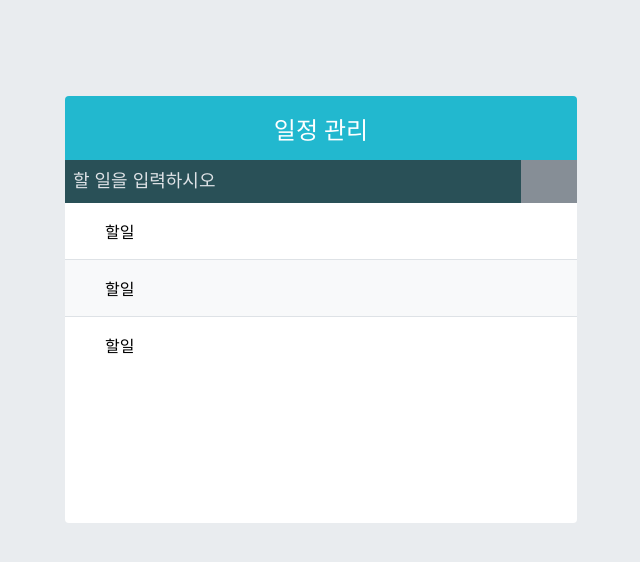
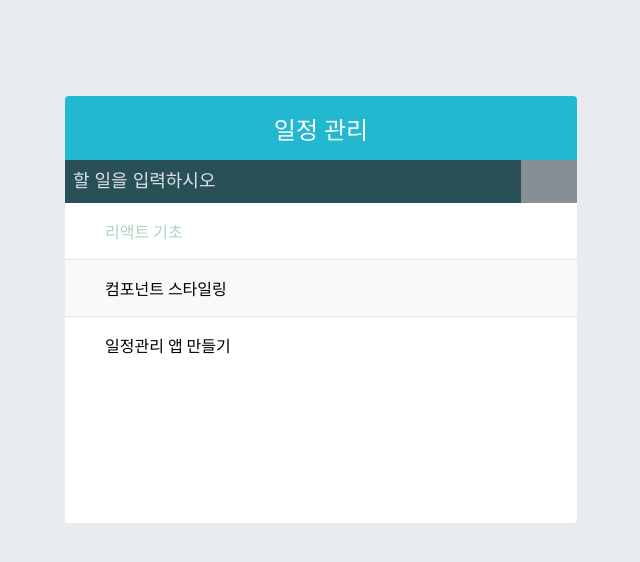
Before and after one commit to SumSumCorn/todo-app, a React (Create React App) app: page / in a window 1280 px wide. Shown: the top 562 px of the page, without its empty margins (319-959 px from the left). Built offline with nearby package versions, Linux system fonts and the light colour scheme; some icons are missing.

Commit message:
할일 추가 기능 구현

```diff
--- a/src/App.js
+++ b/src/App.js
@@ -1,13 +1,46 @@
-import React from 'react';
+import React, { useCallback, useRef, useState } from 'react';
 import TodoTemplate from './components/TodoTemplate';
 import TodoInsert from './components/TodoInsert';
 import TodoList from './components/TodoList';
 
 const App = () => {
+  const [todos, setTodos] = useState([
+    {
+      id: 1,
+      text: '리액트 기초',
+      checked: true,
+    },
+    {
+      id: 2,
+      text: '컴포넌트 스타일링',
+      checked: false,
+    },
+    {
+      id: 3,
+      text: '일정관리 앱 만들기',
+      checked: false,
+    },
+  ]);
+
+  const nextId = useRef(4);
+
+  const onInsert = useCallback(
+    (text) => {
+      const todo = {
+        id: nextId.current,
+        text,
+        checked: false,
+      };
+      setTodos(todos.concat(todo));
+      nextId.current += 1;
+    },
+    [todos],
+  );
+
   return (
     <TodoTemplate>
-      <TodoInsert />
-      <TodoList />
+      <TodoInsert onInsert={onInsert} />
+      <TodoList todos={todos} />
     </TodoTemplate>
   );
 };
--- a/src/components/TodoInsert.js
+++ b/src/components/TodoInsert.js
@@ -1,11 +1,29 @@
-import React from 'react';
+import React, { useCallback, useState } from 'react';
 import { MdAdd } from 'react-icons/all';
 import './TodoInsert.scss';
 
-const TodoInsert = () => {
+const TodoInsert = ({ onInsert }) => {
+  const [value, setValue] = useState('');
+
+  const onChange = useCallback((e) => {
+    setValue(e.target.value);
+  }, []);
+
+  const onSubmit = useCallback(
+    (e) => {
+      onInsert(value);
+      setValue('');
+      e.preventDefault();
+    },
+    [onInsert, value],
+  );
   return (
-    <form className="TodoInsert">
-      <input placeholder="할 일을 입력하시오" />
+    <form className="TodoInsert" onSubmit={onSubmit}>
+      <input
+        placeholder="할 일을 입력하시오"
+        value={value}
+        onChange={onChange}
+      />
       <button type="submit">
         <MdAdd />
       </button>
--- a/src/components/TodoList.js
+++ b/src/components/TodoList.js
@@ -2,12 +2,12 @@
 import TodoListItem from './TodoListItem';
 import './TodoList.scss';
 
-const TodoList = () => {
+const TodoList = ({ todos }) => {
   return (
     <div className="TodoList">
-      <TodoListItem />
-      <TodoListItem />
-      <TodoListItem />
+      {todos.map((todo) => (
+        <TodoListItem todo={todo} key={todo.id} />
+      ))}
     </div>
   );
 };
--- a/src/components/TodoListItem.js
+++ b/src/components/TodoListItem.js
@@ -1,13 +1,20 @@
 import React from 'react';
-import { MdCheckBoxOutlineBlank, MdRemoveCircleOutline } from 'react-icons/all';
+import {
+  MdCheckBox,
+  MdCheckBoxOutlineBlank,
+  MdRemoveCircleOutline,
+} from 'react-icons/all';
+import cn from 'classnames';
 import './TodoListItem.scss';
 
-const TodoListItem = () => {
+const TodoListItem = ({ todo }) => {
+  const { text, checked } = todo;
+
   return (
     <div className="TodoListItem">
-      <div className="checkbox">
-        <MdCheckBoxOutlineBlank />
-        <div className="text">할일</div>
+      <div className={cn('checkbox', { checked })}>
+        {checked ? <MdCheckBox /> : <MdCheckBoxOutlineBlank />}
+        <div className="text">{text}</div>
       </div>
       <div className="remove">
         <MdRemoveCircleOutline />
```
